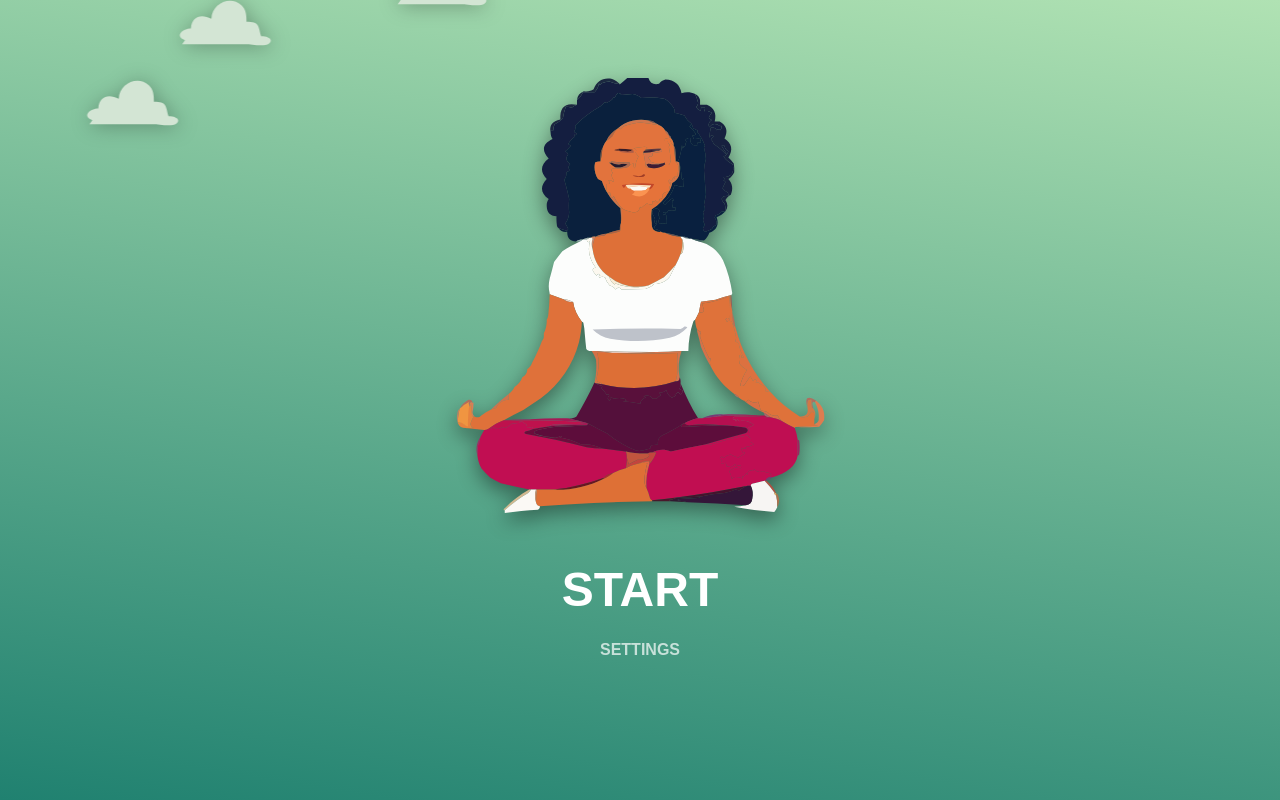
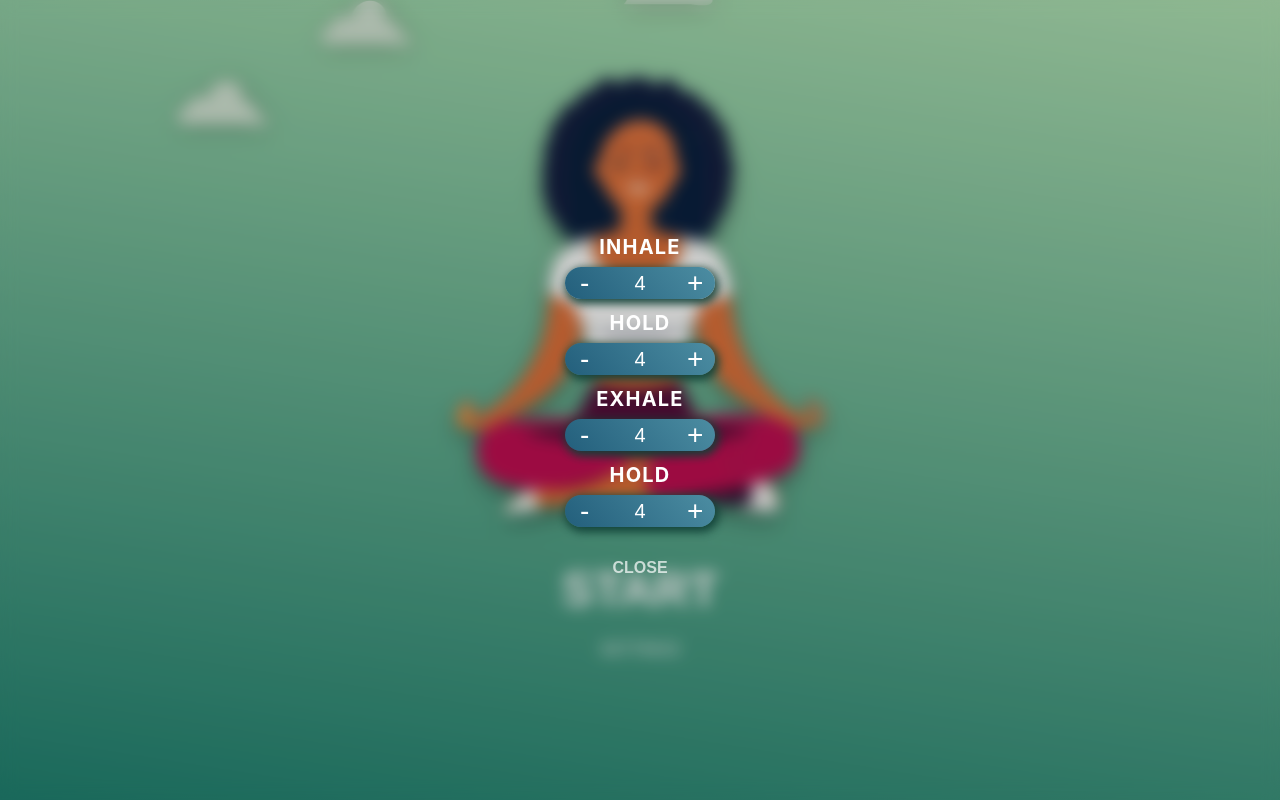
Before and after one commit to jblaszak/breathwork-app, a React (Create React App) app: page / in a window 1280 px wide. Both pictures are taken after a click on the button "SETTINGS". Built offline with nearby package versions, Linux system fonts and the light colour scheme.

Commit message:
Redid settings entrance/exit and linked up settings.

```diff
--- a/src/App.js
+++ b/src/App.js
@@ -25,19 +25,6 @@ function App() {
     { name: "EXHALE", value: breath3, setValue: setBreath3 },
     { name: "HOLD", value: breath4, setValue: setBreath4 },
   ];
-
-  // useEffect(() => {
-  //   let timer = null;
-  //   function handleMouseMove(e) {
-  //     clearTimeout(timer);
-  //     controlsRef.current.style.opacity = 1;
-  //     timer = setTimeout(() => {
-  //       controlsRef.current.style.opacity = 0;
-  //     }, 3000);
-  //   }
-  //   document.addEventListener("mousemove", handleMouseMove);
-  //   return () => document.removeEventListener("mousemove", handleMouseMove);
-  // }, []);
 
   function start() {
     setStarted(true);
@@ -95,6 +82,18 @@ function App() {
     }
   }, [started]);
 
+  function showControls() {
+    controlsRef.current.style.opacity = 1;
+    controlsRef.current.style.transition = "opacity 0.5s";
+    controlsRef.current.style.visibility = "visible";
+  }
+
+  function hideControls() {
+    controlsRef.current.style.opacity = 0;
+    controlsRef.current.style.transition = "opacity 0.5s, visibility 0.5s";
+    controlsRef.current.style.visibility = "hidden";
+  }
+
   return (
     <>
       <main>
@@ -110,7 +109,7 @@ function App() {
               <>
                 <span className={classes.breath} ref={breathRef}></span>
                 <p className={classes.timer} ref={timerDisplayRef}></p>
-                <button className={classes.restartButton} onClick={() => start()}>
+                <button className={classes.subButton} onClick={() => start()}>
                   RESTART
                 </button>
               </>
@@ -120,10 +119,19 @@ function App() {
                 START
               </button>
             )}
-            <button className={classes.settingsButton}>SETTINGS</button>
+            <button className={classes.subButton} onClick={() => showControls()}>
+              SETTINGS
+            </button>
           </div>
         </div>
-        <div className={classes.controls} ref={controlsRef}>
+        {
+          <div
+            className={classes.controls}
+            ref={controlsRef}
+            onClick={(e) => {
+              if (e.target.tagName === "DIV") hideControls();
+            }}
+          >
             {breaths.map((breath, i) => {
               return (
                 <Input
@@ -135,7 +143,14 @@ function App() {
                 />
               );
             })}
+            <button
+              className={`${classes.subButton} ${classes.close}`}
+              onClick={() => hideControls()}
+            >
+              CLOSE
+            </button>
           </div>
+        }
       </main>
     </>
   );
--- a/src/App.module.css
+++ b/src/App.module.css
@@ -28,33 +28,6 @@ main {
 
 button {
   cursor: pointer;
-}
-
-.animation {
-  animation: fadeOut var(--breath-time) forwards;
-}
-
-@keyframes fadeOut {
-  0% {
-    opacity: 1;
-  }
-  100% {
-    opacity: 0.2;
-  }
-}
-
-.controls {
-  position: absolute;
-  top: 0;
-  left: 0;
-  right: 0;
-  bottom: 0;
-  opacity: 0;
-  /* opacity: 1; */
-  display: grid;
-  place-content: center;
-  transition: opacity 0.5s;
-  backdrop-filter: blur(8px);
 }
 
 .cloudContainer {
@@ -115,12 +88,10 @@ button {
   height: 12rem;
   display: flex;
   flex-direction: column;
-  justify-content: flex-start;
 }
 
 .startButton,
-.restartButton,
-.settingsButton {
+.subButton {
   align-self: center;
   appearance: none;
   border: none;
@@ -131,7 +102,6 @@ button {
 
 .startButton {
   margin: 0 0 1rem 0;
-  /* margin: 0; */
   font-size: 3rem;
   font-weight: 700;
 }
@@ -140,22 +110,18 @@ button {
   opacity: 0.7;
 }
 
-.restartButton,
-.settingsButton {
+.subButton {
   margin: 0.5rem 0 0 0;
   font-size: 1rem;
   font-weight: 700;
   opacity: 0.7;
 }
 
-.restartButton:hover,
-.settingsButton:hover {
+.subButton:hover {
   opacity: 0.5;
 }
 
 .breath {
-  /* display: inline; */
-  /* height: 55px; */
   font-size: 3rem;
   font-weight: 700;
   margin: -0.5rem 0 0 0;
@@ -168,3 +134,24 @@ button {
   opacity: 0.7;
   margin: 0 0 1rem 0;
 }
+
+.controls {
+  position: absolute;
+  top: 0;
+  left: 0;
+  right: 0;
+  bottom: 0;
+  opacity: 0;
+  display: grid;
+  z-index: 100;
+  place-content: center;
+  transition: opacity 0.5s;
+  background: #00000030;
+  backdrop-filter: blur(8px);
+  visibility: hidden;
+}
+
+.close {
+  justify-self: center;
+  margin-top: 2rem;
+}
```
Lines whose indentation alone changed are shown as unchanged.
